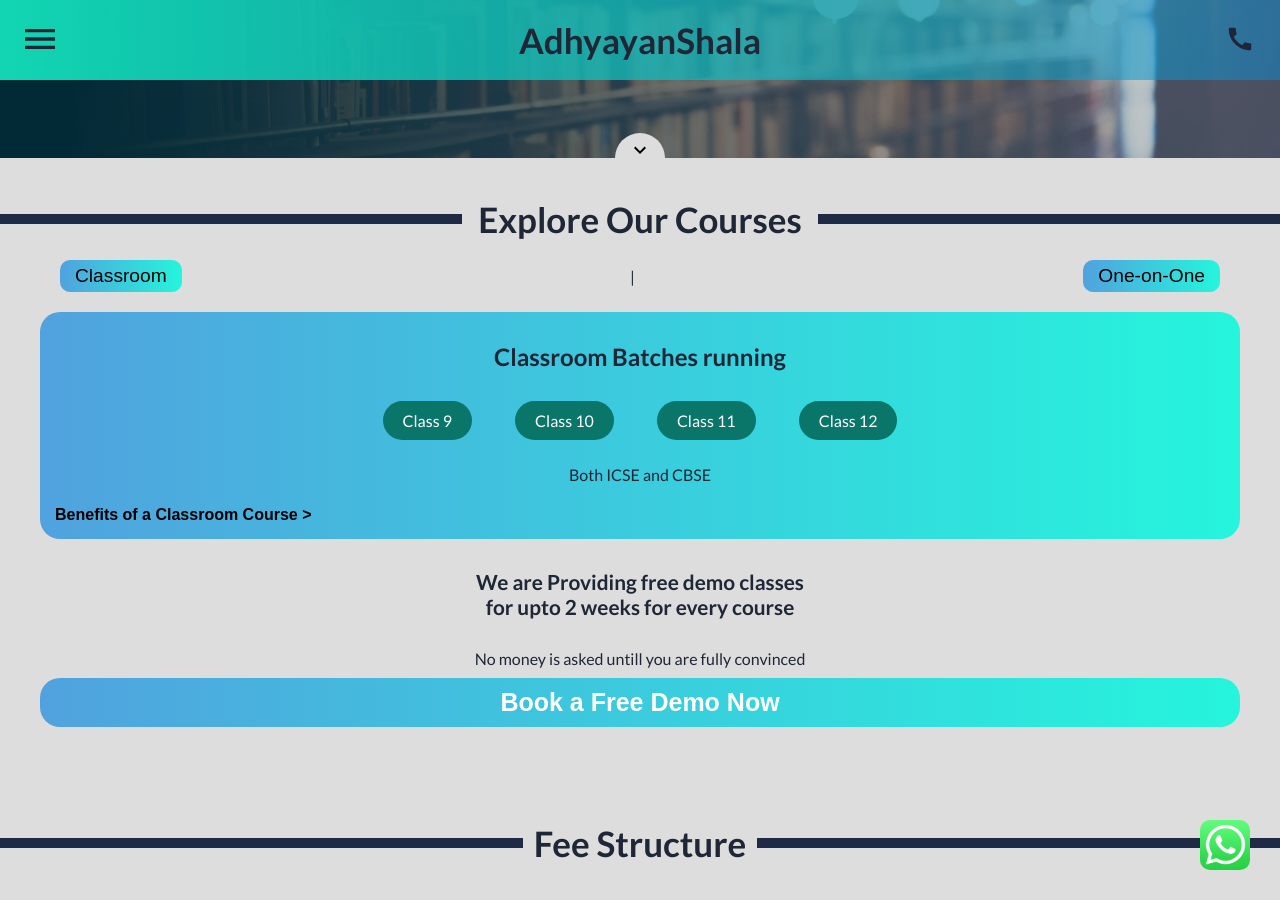
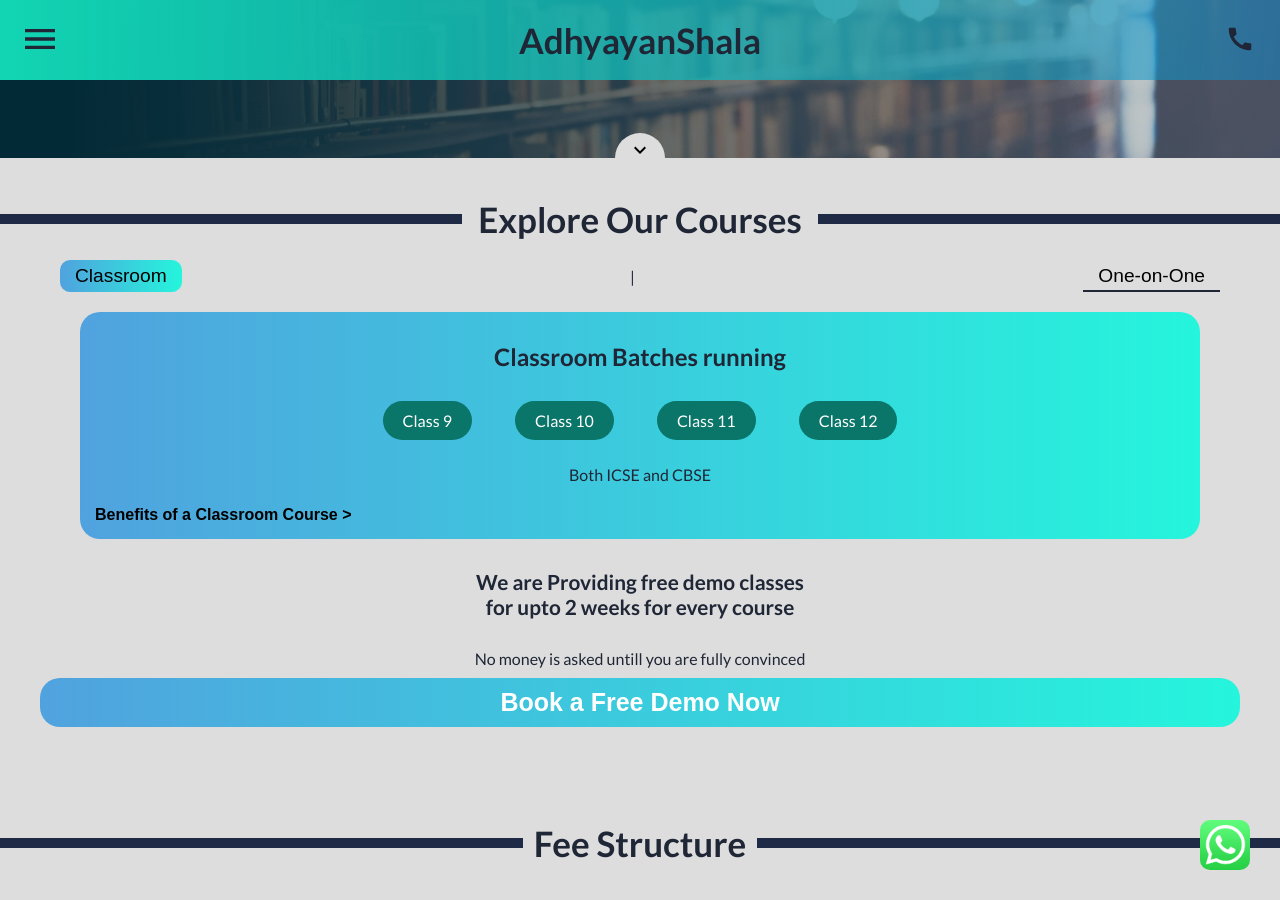
Before and after one commit to joshiCoding/adhyayanShala, a Jekyll site: the page built from index.markdown, in a window 1280 px wide and 900 px high, scrolled down 472 px. Built offline with Jekyll 4.4.1, drawn with Linux system fonts in a browser that asks for light colours.

Commit message:
added class-type btn functionality

```diff
--- a/_layouts/home.html
+++ b/_layouts/home.html
@@ -72,11 +72,12 @@
 <div class="class-info" id="class-info">
    <h1>Explore Our Courses</h1>
    <p id="class-type-container">
-       <button class="class-type-btn">Classroom</button>
+       <button class="class-type-btn classroom-btn">Classroom</button>
        |
-       <button class="class-type-btn">One-on-One</button>
+       <button class="class-type-btn class-type-goto one-on-one-btn">One-on-One</button>
    </p>
-   <div class="classroom">
+   <div class="class-type-container">
+    <div class="classroom class-type-box">
         <h3>Classroom Batches running</h3>
 
          <div class="classes">
@@ -100,6 +101,34 @@
          </div>
 
     </div>
+
+    <div class="one-on-one class-type-box">
+     <h3>One-on-One Class</h3>
+
+      <div class="classes">
+          <span class="class">Class 9</span>
+          <span class="class">Class 10</span>
+          <span class="class">Class 11</span>
+          <span class="class">Class 12</span>
+      </div>
+      <p id="board-type">Both ICSE and CBSE</p>
+
+      <div class="benefits">
+          <button>Benefits of a Classroom Course > </button>
+          <div class="benefit">
+              <li>
+                   Good Always
+              </li>
+              <li>
+                   Cheap for you
+              </li>
+          </div>
+      </div>
+
+ </div>
+
+   </div>
+
 
    <p id="demo-info">We are Providing free demo classes <br>  for upto 2 weeks for every course</p>
 
--- a/assets/css/styles.scss
+++ b/assets/css/styles.scss
@@ -1,6 +1,15 @@
 ---
 
 ---
+
+:root{
+    --font-color:#1f2636;
+    --gradient-right: linear-gradient(90.95deg, #12D6B3 0.13%, rgba(18, 139, 207, 0.51) 99.89%);
+    --gradient-right-dark:linear-gradient(90deg, #25F5DC 2.38%, rgba(1, 129, 223, 0.97) 100%);
+    --gradient-right-darker: linear-gradient(89.12deg, #2EBBA2 0.84%, #32B3AA 0.85%, #33B0AE 0.86%, #7390F4 99.07%);
+    --gradient-left-dark:linear-gradient(270deg, #25F5DC 0%, rgba(1, 129, 223, 0.64) 100%);
+    --gradient-left-lighter: linear-gradient(90.16deg, #022A36 5.36%, rgba(6, 124, 190, 0.04) 96.15%), linear-gradient(0deg, rgba(133, 129, 129, 0.3), rgba(133, 129, 129, 0.3));
+}
 
 *{
     margin : 0;
@@ -15,9 +24,9 @@
     font-family: 'Lato', sans-serif;
     // color:#CF5612;
     // color:#BB2E47;
-    color:#1f2636;
+    color:var(--font-color);
     a{
-    color:#1f2636;
+    color:var(--font-color);
     }
 
 
@@ -34,7 +43,7 @@
     top:0;
     left:0;
     z-index:400;
-    background: linear-gradient(90.95deg, #12D6B3 0.13%, rgba(18, 139, 207, 0.51) 99.89%);
+    background: var(--gradient-right);
 }
 
 //content
@@ -123,7 +132,7 @@
     margin:20px;
     overflow:hidden;
     // color:#BB2E47;
-    color:#1f2636;
+    color:var(--font-color);
 
     .box-img{
 
@@ -138,7 +147,7 @@
         border-top-left-radius:10px;
         border-top-right-radius:10px;
 
-        background: linear-gradient(90deg, #25F5DC 2.38%, rgba(1, 129, 223, 0.97) 100%);
+        background: var(--gradient-right-dark);
         position:relative;
         p{
             padding:10px;
@@ -183,7 +192,7 @@
     width:100%;
     border:none;
     border-radius:20px;
-    background: linear-gradient(270deg, #25F5DC 0%, rgba(1, 129, 223, 0.64) 100%);
+    background: var(--gradient-left-dark);
     color:#fff;
     padding:10px;
     font-size:25px;
@@ -193,7 +202,7 @@
 }
 // band design
 .band{
-    background: linear-gradient(90deg, #25F5DC 2.38%, rgba(1, 129, 223, 0.97) 100%);
+    background:var(--gradient-right-dark);
     padding:20px 0;
     text-align:center;
     .medias{
@@ -222,9 +231,7 @@
 //header
 header{
     svg{
-        fill:#1f2636;
-
-
+        fill:var(--font-color);
     }
 
     .main-nav{
@@ -233,7 +240,6 @@
             width:80px;
             height:80px;
             background:none;
-            // padding-left:10px;
             overflow:hidden;
             svg{
                 width:40px;
@@ -244,11 +250,11 @@
            overflow:hidden;
            position:fixed;
            z-index:50;
-           background: linear-gradient(89.12deg, #2EBBA2 0.84%, #32B3AA 0.85%, #33B0AE 0.86%, #7390F4 99.07%);
+           background:var(--gradient-right-darker);
            top:0;
            left:0;
            margin-left:-100vw;
-           width:60vw;
+           width:100vw;
            height:100vh;
            display:flex;
            flex-direction:column;
@@ -340,7 +346,7 @@
 
 
     .hero-content{
-        background: linear-gradient(90.16deg, #022A36 5.36%, rgba(6, 124, 190, 0.04) 96.15%), linear-gradient(0deg, rgba(133, 129, 129, 0.3), rgba(133, 129, 129, 0.3));
+        background:var(--gradient-left-lighter);
         color:#ddd;
         padding:20px;
         height:100%;
@@ -395,17 +401,39 @@
         display:flex;
         justify-content:space-between;
         align-items:center;
+
         .class-type-btn{
             border:none;
             background: linear-gradient(270deg, #25F5DC 0%, rgba(1, 129, 223, 0.64) 100%);
+            background:var(--gradient-left-dark);
             border-radius:10px;
             margin:20px;
             padding:5px 15px;
             font-size:1.2em;
         }
+        .class-type-goto{
+            background:none;
+            position:relative;
+            &::after{
+                position:absolute;
+                content:'';
+                bottom:0;
+                left:0;
+                width:100%;
+                height:2px;
+                background:var(--font-color);
             }
-    .classroom{
-        background: linear-gradient(270deg, #25F5DC 0%, rgba(1, 129, 223, 0.64) 100%);
+        }
+    }
+    .class-type-container{
+        display:flex;
+        width:200%;
+        margin-left:100%;
+        transition:margin-left 350ms linear;
+
+        .class-type-box{
+            margin: 0 40px;
+            background:var(--gradient-left-dark);
             border-radius:20px;
             width:100%;
             height:auto;
@@ -442,6 +470,8 @@
 
             }
         }
+    }
+
     #demo-info{
         padding:30px 10px;
         font-size:1.3em;
--- a/assets/js/main.js
+++ b/assets/js/main.js
@@ -7,6 +7,7 @@
 
 menuOpenBtn.addEventListener('click', e=> {
     menu.classList.add('nav-container-open');
+
 })
 
 menuCloseBtn.addEventListener('click', e=> {
@@ -17,7 +18,6 @@
 //for scroll function on enquire button
 const enquireBtn = document.querySelector('.enquire');
 // const moveToClassInfo = document.querySelector('');
-console.log(enquireBtn);
 
 enquireBtn.addEventListener('click', e=>{
     smoothScroll('class-info');
@@ -57,3 +57,27 @@
 
     window.requestAnimationFrame(stepFunc);
 }
+
+
+//class type button
+const classroomBtn = document.querySelector(".classroom-btn");
+const oneononeBtn = document.querySelector('.one-on-one-btn');
+
+const classTypeContainer = document.querySelector('.class-type-container');
+
+
+console.log(classroomBtn);
+console.log(oneononeBtn);
+console.log(classTypeContainer);
+oneononeBtn.addEventListener('click', e=>{
+    classTypeContainer.style.marginLeft = '-100%';
+
+    oneononeBtn.classList.remove('class-type-goto');
+    classroomBtn.classList.add('class-type-goto');
+});
+classroomBtn.addEventListener('click',e =>{
+    classTypeContainer.style.marginLeft = '100%';
+
+    oneononeBtn.classList.add('class-type-goto');
+    classroomBtn.classList.remove('class-type-goto');
+})
```
Also changed, not shown: 4 other files. Lines whose indentation alone changed are shown as unchanged.
